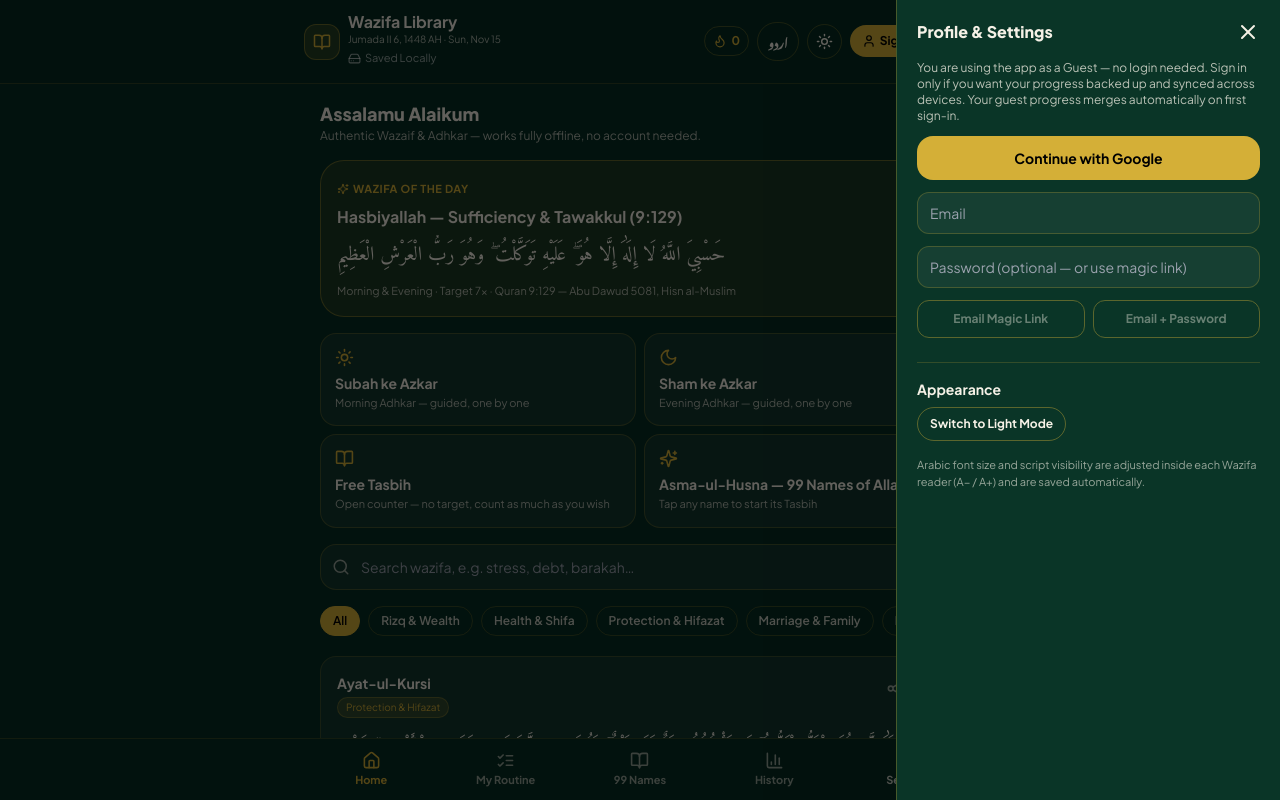
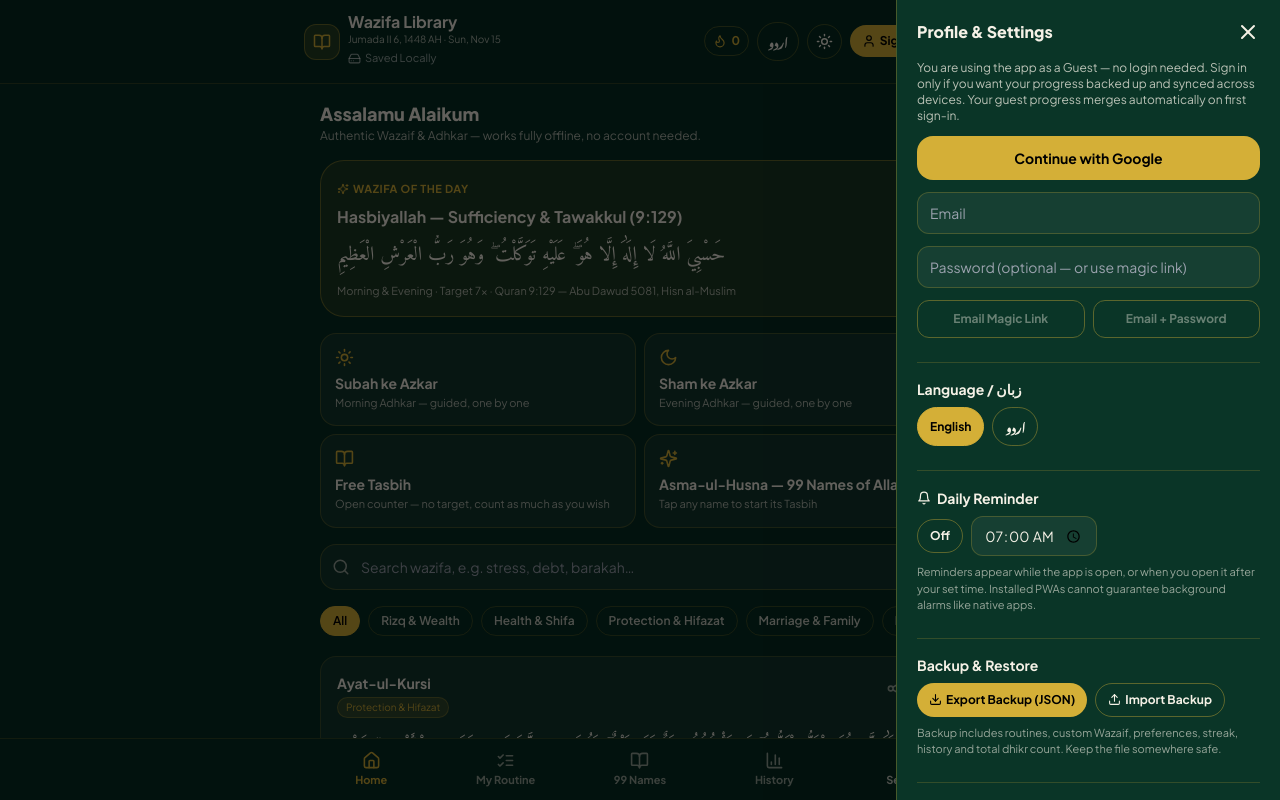
Before and after one commit to farrakhimtiaz74/wazifa-library, a React (Vite) app: page / in a window 1280 px wide. Both pictures are taken after a click on the button "Sign in to Sync". Shown: the top 800 px of the page. Built offline with nearby package versions, Linux system fonts and the light colour scheme; no server answers; a web font is replaced by a local one.

Commit message:
Update: SettingsDrawer.jsx

```diff
--- a/src/components/SettingsDrawer.jsx
+++ b/src/components/SettingsDrawer.jsx
@@ -1,18 +1,88 @@
-import React, { useEffect, useState } from 'react'
-import { X, LogOut } from 'lucide-react'
+import React, { useEffect, useRef, useState } from 'react'
+import { X, LogOut, Bell, Download, Upload } from 'lucide-react'
 import { useAuth } from '../context/AuthContext'
-import { getSetting, setSetting } from '../lib/db'
+import { db, getSetting, setSetting } from '../lib/db'
 import { isSupabaseConfigured } from '../lib/supabaseClient'
+import { t } from '../lib/i18n'
 
-export default function SettingsDrawer({ open, onClose, theme, onToggleTheme }) {
+export default function SettingsDrawer({ open, onClose, theme, onToggleTheme, lang = 'en', onSetLang, onDataRestored }) {
   const { user, signInWithGoogle, signInWithEmailLink, signInWithPassword, signOut } = useAuth()
   const [email, setEmail] = useState('')
   const [password, setPassword] = useState('')
   const [name, setName] = useState('')
   const [msg, setMsg] = useState('')
-  useEffect(() => { if (open) getSetting('preferences', {}).then((p) => setName(p.display_name || '')) }, [open ])
+  const [reminderOn, setReminderOn] = useState(false)
+  const [reminderTime, setReminderTime] = useState('07:00')
+  const [backupMsg, setBackupMsg] = useState('')
+  const fileRef = useRef(null)
+
+  useEffect(() => {
+    if (!open) return
+    getSetting('preferences', {}).then((p) => setName(p.display_name || ''))
+    getSetting('reminder', { enabled: false, time: '07:00' }).then((r) => { setReminderOn(!!r.enabled); setReminderTime(r.time || '07:00') })
+  }, [open ])
+
   if (!open) return null
+
   async function saveName(v) { setName(v); const p = await getSetting('preferences', {}); await setSetting('preferences', { ...p, display_name: v }) }
+
+  async function saveReminder(enabled, time) {
+    setReminderOn(enabled); setReminderTime(time)
+    await setSetting('reminder', { enabled, time })
+    if (enabled && 'Notification' in window && Notification.permission === 'default') {
+      try { await Notification.requestPermission() } catch { /* permission optional */ }
+    }
+    if (enabled && 'Notification' in window && Notification.permission === 'denied') {
+      setMsg('Notifications are blocked in your browser settings — the in-app reminder banner will still show.')
+    }
+  }
+
+  async function exportBackup() {
+    const data = {
+      app: 'wazifa-library',
+      version: 2,
+      exported_at: new Date().toISOString(),
+      routines: await db.routines.toArray(),
+      customWazaif: await db.customWazaif.toArray(),
+      settings: await db.settings.toArray(),
+      history: await db.history.toArray()
+    }
+    const blob = new Blob([JSON.stringify(data, null, 2)], { type: 'application/json' })
+    const url = URL.createObjectURL(blob)
+    const a = document.createElement('a')
+    a.href = url
+    a.download = `wazifa-library-backup-${new Date().toISOString().slice(0, 10)}.json`
+    document.body.appendChild(a); a.click(); a.remove()
+    setTimeout(() => URL.revokeObjectURL(url), 4000)
+    setBackupMsg('Backup downloaded.')
+  }
+
+  async function importBackup(e) {
+    const file = e.target.files && e.target.files[0]
+    e.target.value = ''
+    if (!file) return
+    try {
+      const parsed = JSON.parse(await file.text())
+      if (!parsed || parsed.app !== 'wazifa-library' || !Array.isArray(parsed.routines) || !Array.isArray(parsed.customWazaif) || !Array.isArray(parsed.settings)) {
+        throw new Error('shape')
+      }
+      const ok = window.confirm('Import this backup? It will overwrite your current routines, custom Wazaif, settings and history on this device.')
+      if (!ok) return
+      await db.routines.clear(); await db.routines.bulkPut(parsed.routines)
+      await db.customWazaif.clear(); await db.customWazaif.bulkPut(parsed.customWazaif)
+      await db.settings.clear(); await db.settings.bulkPut(parsed.settings)
+      if (Array.isArray(parsed.history)) { await db.history.clear(); await db.history.bulkPut(parsed.history) }
+      for (const r of parsed.routines) await db.syncQueue.add({ type: 'routine', payload: r, created_at: new Date().toISOString() })
+      for (const c of parsed.customWazaif) await db.syncQueue.add({ type: 'custom', payload: c, created_at: new Date().toISOString() })
+      setBackupMsg('Backup restored. Reloading…')
+      onDataRestored && onDataRestored()
+      setTimeout(() => window.location.reload(), 600)
+    } catch {
+      setBackupMsg('That file is not a valid Wazifa Library backup.')
+    }
+  }
+
+  const sectionTitle = 'text-sm font-bold mb-2'
   return (
     <div className="fixed inset-0 z-50 bg-black/60 flex justify-end" onClick={onClose}>
       <div onClick={(e) => e.stopPropagation()} className="w-full max-w-sm h-full overflow-y-auto bg-[#0a3527] dark:bg-[#0a3527] bg-[#fffdf8] border-l border-gold/30 p-5">
@@ -37,8 +107,37 @@ export default function SettingsDrawer({ open, onClose, theme, onToggleTheme })
             {msg && <p className="text-xs text-gold">{msg}</p>}
           </div>
         )}
+
         <div className="mt-6 border-t border-gold/20 pt-4">
-          <p className="text-sm font-bold mb-2">Appearance</p>
+          <p className={sectionTitle}>{t(lang, 'language')}</p>
+          <div className="flex gap-2">
+            <button onClick={() => onSetLang && onSetLang('en')} className={`px-3 py-2 rounded-full border text-xs font-bold ${lang === 'en' ? 'bg-gold text-black border-gold' : 'border-gold/40'}`}>English</button>
+            <button onClick={() => onSetLang && onSetLang('ur')} className={`px-3 py-2 rounded-full border text-xs font-bold font-urdu ${lang === 'ur' ? 'bg-gold text-black border-gold' : 'border-gold/40'}`}>اردو</button>
+          </div>
+        </div>
+
+        <div className="mt-6 border-t border-gold/20 pt-4">
+          <p className={`${sectionTitle} inline-flex items-center gap-1.5`}><Bell size={14} /> {t(lang, 'reminderTitle')}</p>
+          <div className="flex items-center gap-2">
+            <button onClick={() => saveReminder(!reminderOn, reminderTime)} className={`px-3 py-2 rounded-full border text-xs font-bold ${reminderOn ? 'bg-gold text-black border-gold' : 'border-gold/40'}`} aria-pressed={reminderOn}>{reminderOn ? 'On' : 'Off'}</button>
+            <input type="time" value={reminderTime} onChange={(e) => saveReminder(reminderOn, e.target.value)} className="rounded-xl border border-gold/25 bg-white/5 px-3 py-2 text-sm" aria-label="Reminder time" />
+          </div>
+          <p className="text-[11px] opacity-60 mt-2">{t(lang, 'reminderHelp')}</p>
+        </div>
+
+        <div className="mt-6 border-t border-gold/20 pt-4">
+          <p className={sectionTitle}>{t(lang, 'backupTitle')}</p>
+          <div className="flex flex-wrap gap-2">
+            <button onClick={exportBackup} className="inline-flex items-center gap-1 px-3 py-2 rounded-full bg-gold text-black text-xs font-bold"><Download size={13} /> {t(lang, 'exportBtn')}</button>
+            <button onClick={() => fileRef.current && fileRef.current.click()} className="inline-flex items-center gap-1 px-3 py-2 rounded-full border border-gold/40 text-xs font-bold"><Upload size={13} /> {t(lang, 'importBtn')}</button>
+            <input ref={fileRef} type="file" accept="application/json,.json" className="hidden" onChange={importBackup} />
+          </div>
+          {backupMsg && <p className="text-xs text-gold mt-2">{backupMsg}</p>}
+          <p className="text-[11px] opacity-60 mt-2">Backup includes routines, custom Wazaif, preferences, streak, history and total dhikr count. Keep the file somewhere safe.</p>
+        </div>
+
+        <div className="mt-6 border-t border-gold/20 pt-4">
+          <p className={sectionTitle}>Appearance</p>
           <button onClick={onToggleTheme} className="px-3 py-2 rounded-full border border-gold/40 text-xs font-bold">{theme === 'dark' ? 'Switch to Light Mode' : 'Switch to Dark Mode'}</button>
           <p className="text-[11px] opacity-60 mt-4">Arabic font size and script visibility are adjusted inside each Wazifa reader (A− / A+) and are saved automatically.</p>
         </div>
```
